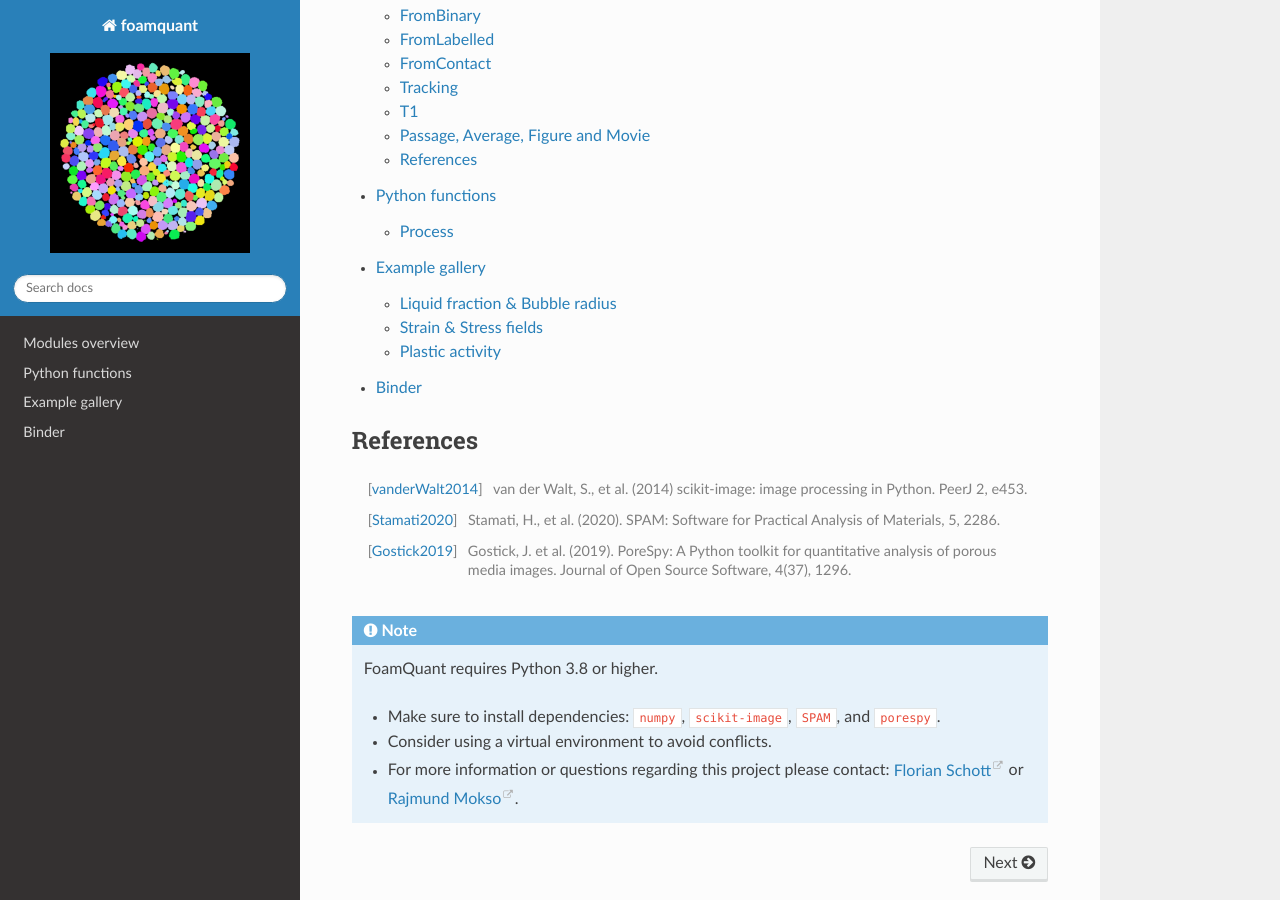
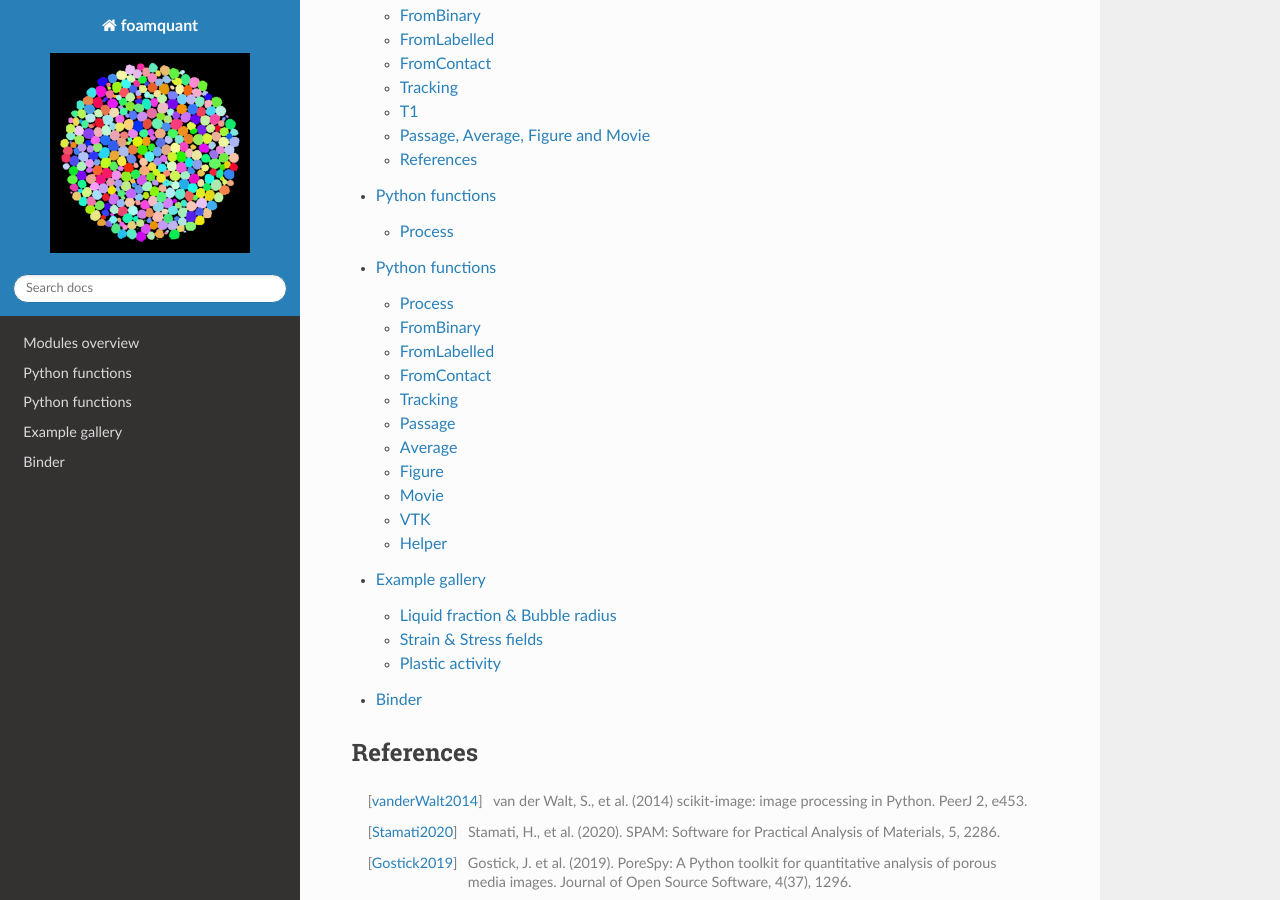
Before and after one commit to floschott/foamquant, a Sphinx documentation site: the page built from docs/source/index.rst, in a window 1280 px wide and 900 px high, scrolled down 706 px. Built offline with Sphinx 7.4.7 and the Read the Docs theme 3.1.0, drawn with Linux system fonts in a browser that asks for light colours; pages that are not in the unit, such as notebooks, are missing from menus.

```diff
--- a/docs/source/api.rst
+++ b/docs/source/api.rst
@@ -10,3 +10,78 @@ Process
    :members:
    :undoc-members:
    :show-inheritance:
+
+
+Python functions
+=============
+
+
+
+Process
+-------------------------
+
+.. automodule:: FoamQuant.Process
+   :members:
+   :undoc-members:
+   :show-inheritance:
+
+
+FromBinary
+-------------------------
+
+.. automodule:: FoamQuant.FromBinary
+   :members:
+
+FromLabelled
+-------------------------
+
+.. automodule:: FoamQuant.FromLabelled
+   :members:
+
+FromContact
+-------------------------
+
+.. automodule:: FoamQuant.FromContact
+   :members:
+
+Tracking
+-------------------------
+
+.. automodule:: FoamQuant.Tracking
+   :members:
+
+Passage
+-------------------------
+
+.. automodule:: FoamQuant.Passage
+   :members:
+
+Average
+-------------------------
+
+.. automodule:: FoamQuant.Average
+   :members:
+
+Figure
+-------------------------
+
+.. automodule:: FoamQuant.Figure
+   :members:
+
+Movie
+-------------------------
+
+.. automodule:: FoamQuant.Movie
+   :members:
+
+VTK
+-------------------------
+
+.. automodule:: FoamQuant.VTK
+   :members:
+
+Helper
+-------------------------
+
+.. automodule:: FoamQuant.Helper
+   :members:
```
